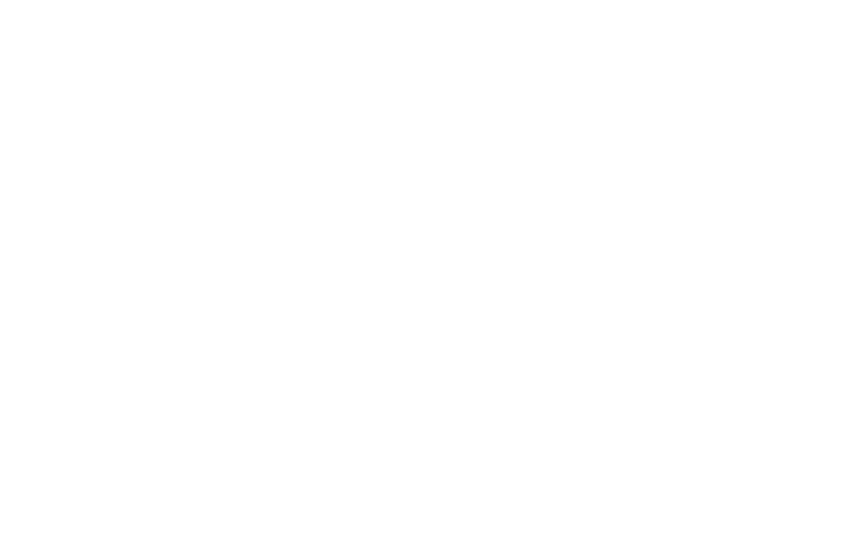
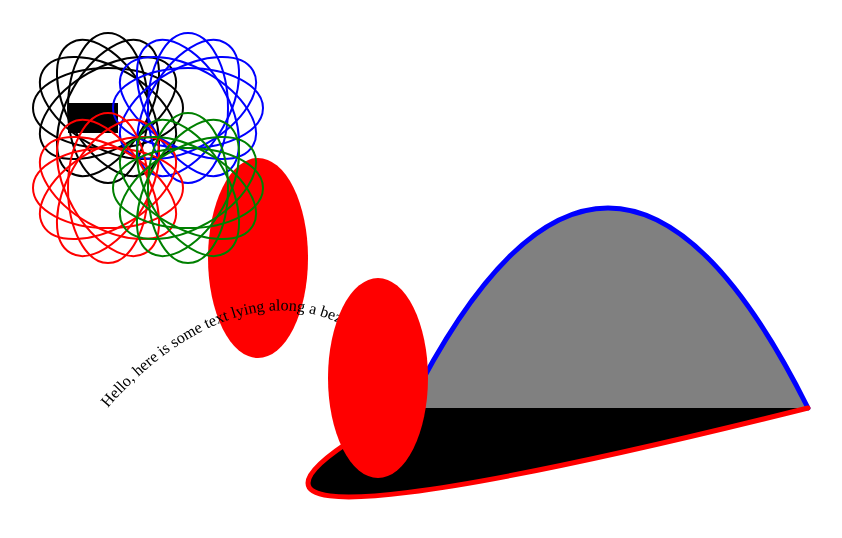
Before and after one commit to Good-Day-2-U/idle-test-one, a plain HTML site: page index.html in a window 1280 px wide. Shown: the whole page, without its empty margins (0-842 px from the left). Drawn offline with Linux system fonts and the light colour scheme.

Commit message:
Fooling around with SVG's

```diff
--- a/index.html
+++ b/index.html
@@ -2,12 +2,87 @@
 <html lang="en">
   <head>
     <meta charset="utf-8">
-    <title>Idel Sim</title>
+    <title>Idle Sim</title>
     <link href="style.css" rel="stylesheet">
   </head>
   <body>
 
+    <svg width="100vw" height="100vh">
+      <!-- <rect x="100" y="200" width="400" height="400" fill="#FFFF00" /> -->
+      <!-- <ellipse cx="100" cy="50" rx="100" ry="50" fill="red" /> -->
+      <!-- <path d="M 200 300 L 200 400, 10 200, 700 200, 20 600 z" stroke-dasharray="8,3,2,18" stroke-linecap="round" stroke-linejoin="round" fill="none" stroke="black" stroke-width="12"/> -->
+      <!-- <line x1="5" y1="5" stroke="green" stroke-width="5" stroke-dasharray="8,2" x2="1024" y2="5" /> -->
+      <!-- <circle cx="900" cy="400" r="150"/> -->
+      <rect x="60" y="95" height="30" width="50" />
+      <ellipse cx="250" cy="250" rx="50" ry="100" fill="red" />
+      <path d="M 400 400 Q 600,0 800,400" fill="grey" stroke-width="5" stroke-linecap="round" stroke="blue"/>
+      <path d="M 400 400 C 400,400 0,600 800,400" fill="black" stroke-width="5" stroke-linecap="round" stroke="red"/>
+      <!-- <path fill="orange" d="M 10,215 210,215 110, 42 z M 10,100 210,100 110,273 z" stroke="purple" stroke-width="3"/> -->
+      <defs>
 
+        <path id="curve" d="M 100 400 C 100 400, 300 150, 450 450" stroke="black" fill="none" stroke-width="5" />
+
+      </defs>
+      <text id="T" style="font-family:ariel;font-size:16">
+        <textPath xlink:href="#curve">Hello, here is some text lying along a bezier curve.</textPath>
+      </text>
+      <g transform=translate(120,120)>
+        <ellipse cx="250" cy="250" rx="50" ry="100" fill="red" />
+      </g>
+      <g stroke="black">
+        <g id="g3" fill="none" stroke-width="2">
+
+           <g id="g2">
+              <ellipse id="g1" cx="100" cy="100" rx="75" ry="40"/>
+              <use xlink:href="#g1" transform="rotate(30 100 100)"/>
+              <use xlink:href="#g1" transform="rotate(60 100 100)"/>
+           </g>
+
+           <use xlink:href="#g2" transform="rotate(90 100 100)"/>
+        </g>
+     </g>
+
+
+     <g stroke="blue" transform="translate(80,0)">
+        <g id="g3" fill="none" stroke-width="2">
+
+           <g id="g2">
+              <ellipse id="g1" cx="100" cy="100" rx="75" ry="40"/>
+              <use xlink:href="#g1" transform="rotate(30 100 100)"/>
+              <use xlink:href="#g1" transform="rotate(60 100 100)"/>
+           </g>
+
+           <use xlink:href="#g2" transform="rotate(90 100 100)"/>
+        </g>
+     </g>
+
+     <g stroke="red" transform="translate(0,80)">
+        <g id="g3" fill="none" stroke-width="2">
+
+           <g id="g2">
+              <ellipse id="g1" cx="100" cy="100" rx="75" ry="40"/>
+              <use xlink:href="#g1" transform="rotate(30 100 100)"/>
+              <use xlink:href="#g1" transform="rotate(60 100 100)"/>
+           </g>
+
+           <use xlink:href="#g2" transform="rotate(90 100 100)"/>
+        </g>
+     </g>
+
+     <g stroke="green" transform="translate(80,80)">
+        <g id="g3" fill="none" stroke-width="2">
+
+           <g id="g2">
+              <ellipse id="g1" cx="100" cy="100" rx="75" ry="40"/>
+              <use xlink:href="#g1" transform="rotate(30 100 100)"/>
+              <use xlink:href="#g1" transform="rotate(60 100 100)"/>
+           </g>
+
+           <use xlink:href="#g2" transform="rotate(90 100 100)"/>
+        </g>
+     </g>
+
+    </svg>
 
 
 
```
Also changed, not shown: style.css (+7 -0 lines).
